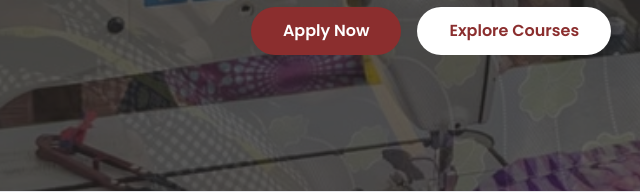
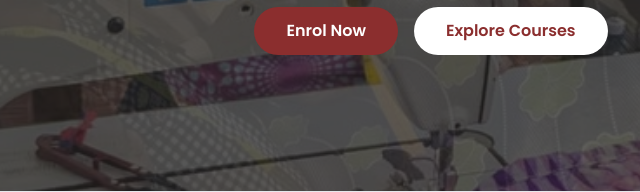
Before and after one commit to bsacutako-code/eyn-bsac-website, a plain HTML site: page index.html in a window 1280 px wide. Shown: the part 537-729 px from the top of the page, 209-849 px from the left. Drawn offline with nearby package versions, Linux system fonts and the light colour scheme.

Commit message:
Test automatic Vercel deployment

```diff
--- a/index.html
+++ b/index.html
@@ -390,7 +390,7 @@
         <p class="max-w-2xl mb-8 opacity-90 animate-text" style="animation-delay: 0.4s;">Get skill, work and live (Exodus 35:35)</p>
 
         <div class="flex gap-4 flex-wrap justify-center animate-text" style="animation-delay: 0.6s;">
-          <button @click="goToView('apply')" class="bg-[#8B2E2E] text-white px-8 py-3 rounded-full font-semibold hover:-translate-y-1 hover:shadow-xl transition">Apply Now</button>
+          <button @click="goToView('apply')" class="bg-[#8B2E2E] text-white px-8 py-3 rounded-full font-semibold hover:-translate-y-1 hover:shadow-xl transition">Enrol Now</button>
           <a href="#courses" class="bg-white text-[#8B2E2E] px-8 py-3 rounded-full font-semibold hover:-translate-y-1 transition">Explore Courses</a>
         </div>
       </div>
```
